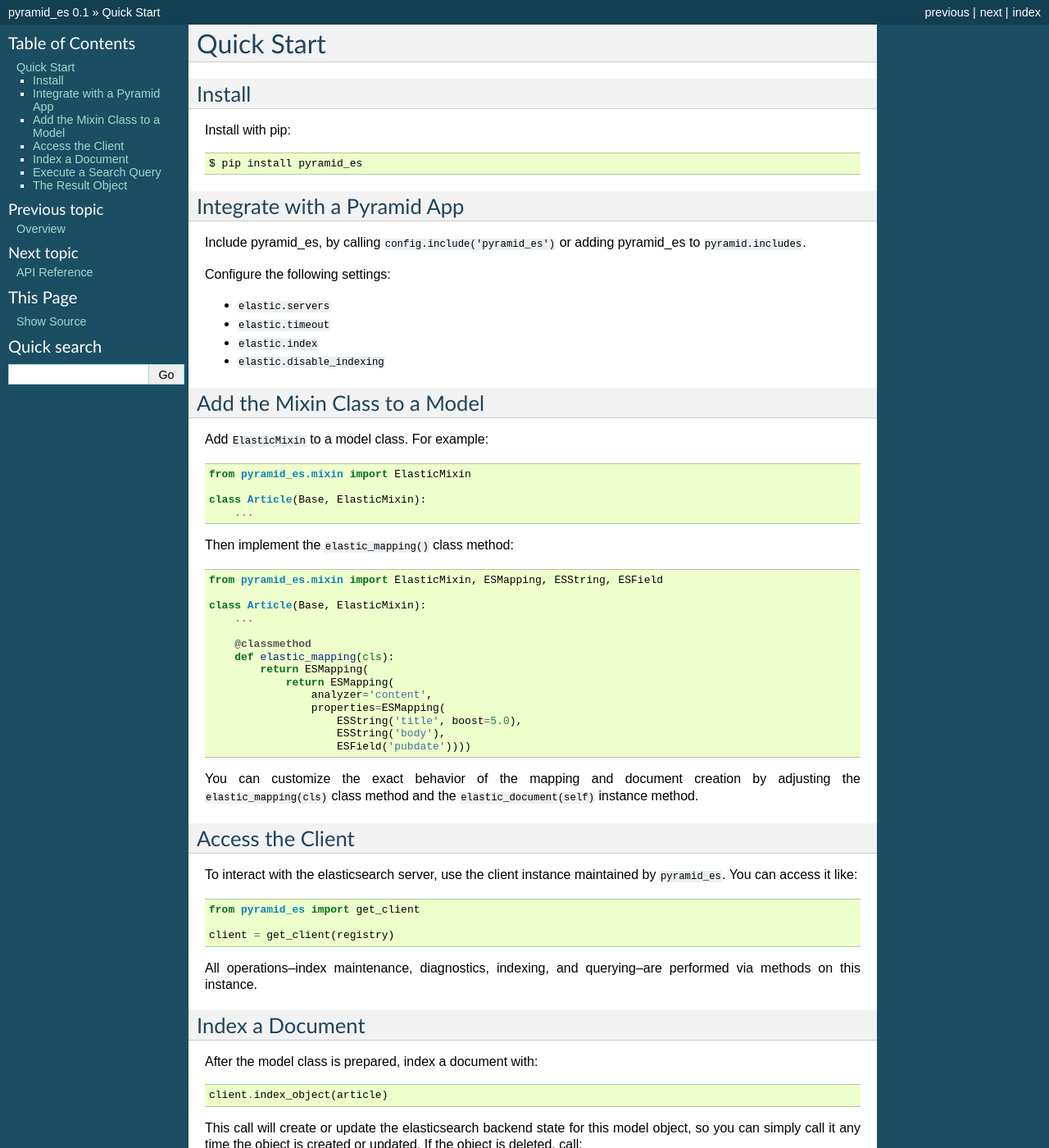
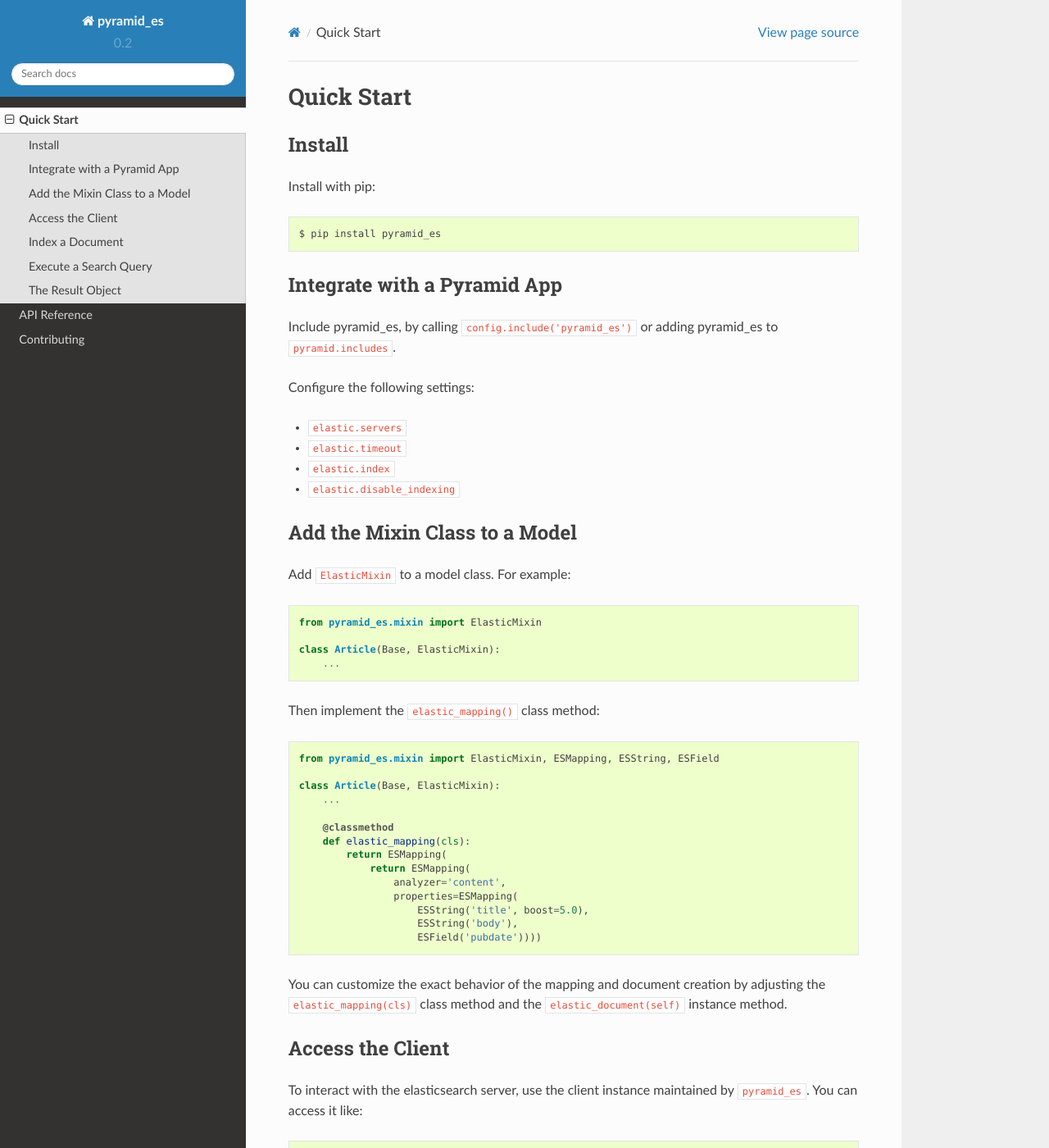
Before and after one commit to storborg/pyramid_es, a Sphinx documentation site: the page built from docs/quickstart.rst, in a window 1280 px wide and 1400 px high. Shown: the whole window at 82% size. Built offline with Sphinx 7.4.7 and the Read the Docs theme 2.0.0, drawn with Linux system fonts in a browser that asks for light colours; some of the changed text lies outside the part shown.

Commit message:
Docs overhaul, clean up packaging, add sphinx call to tox testing

```diff
--- a/README.rst
+++ b/README.rst
@@ -25,6 +25,6 @@ Example Usage
 
     client = get_client(request)
     result = client.query(Movie).\
-        filter_term('movie', 1987).\
+        filter_term('year', 1987).\
         order_by('rating').\
         execute()
--- a/docs/conf.py
+++ b/docs/conf.py
@@ -1,5 +1,12 @@
 import sys
 import os
+
+try:
+    import sphinx_rtd_theme
+    html_theme = 'sphinx_rtd_theme'
+    html_theme_path = [sphinx_rtd_theme.get_html_theme_path()]
+except ImportError:
+    html_theme = 'default'
 
 # If extensions (or modules to document with autodoc) are in another directory,
 # add these directories to sys.path here. If the directory is relative to the
@@ -28,16 +35,16 @@ master_doc = 'index'
 
 # General information about the project.
 project = u'pyramid_es'
-copyright = u'2012, Scott Torborg'
+copyright = u'2014, Scott Torborg'
 
 # The version info for the project you're documenting, acts as replacement for
 # |version| and |release|, also used in various other places throughout the
 # built documents.
 #
 # The short X.Y version.
-version = '0.1'
+version = '0.2'
 # The full version, including alpha/beta/rc tags.
-release = '0.1'
+release = '0.2'
 
 # The language for content autogenerated by Sphinx. Refer to documentation
 # for a list of supported languages.
@@ -79,7 +86,7 @@ pygments_style = 'sphinx'
 
 # The theme to use for HTML and HTML Help pages.  See the documentation for
 # a list of builtin themes.
-html_theme = 'default'
+#html_theme = 'default'
 
 # Theme options are theme-specific and customize the look and feel of a theme
 # further.  For a list of options available for each theme, see the
@@ -91,7 +98,7 @@ html_theme = 'default'
 
 # The name for this set of Sphinx documents.  If None, it defaults to
 # "<project> v<release> documentation".
-html_title = 'pyramid_es 0.1'
+html_title = 'Pyramid Elasticsearch Integration'
 
 # A shorter title for the navigation bar.  Default is the same as html_title.
 #html_short_title = None
--- a/docs/index.rst
+++ b/docs/index.rst
@@ -1,5 +1,5 @@
-Overview
-========
+Pyramid Elasticsearch Integration
+=================================
 
 Scott Torborg - `Cart Logic <http://www.cartlogic.com>`_
 
--- a/docs/quickstart.rst
+++ b/docs/quickstart.rst
@@ -28,14 +28,18 @@ Configure the following settings:
 Add the Mixin Class to a Model
 ------------------------------
 
-Add ``ElasticMixin`` to a model class. For example::
+Add ``ElasticMixin`` to a model class. For example:
+
+.. code-block:: python
 
     from pyramid_es.mixin import ElasticMixin
 
     class Article(Base, ElasticMixin):
         ...
 
-Then implement the ``elastic_mapping()`` class method::
+Then implement the ``elastic_mapping()`` class method:
+
+.. code-block:: python
 
     from pyramid_es.mixin import ElasticMixin, ESMapping, ESString, ESField
 
@@ -60,7 +64,9 @@ adjusting the ``elastic_mapping(cls)`` class method and the
 Access the Client
 -----------------
 
-To interact with the elasticsearch server, use the client instance maintained by ``pyramid_es``. You can access it like::
+To interact with the elasticsearch server, use the client instance maintained by ``pyramid_es``. You can access it like:
+
+.. code-block:: python
 
     from pyramid_es import get_client
 
@@ -72,13 +78,17 @@ All operations--index maintenance, diagnostics, indexing, and querying--are perf
 Index a Document
 ----------------
 
-After the model class is prepared, index a document with::
+After the model class is prepared, index a document with:
+
+.. code-block:: python
 
     client.index_object(article)
 
 This call will create or update the elasticsearch backend state for this model
 object, so you can simply call it any time the object is created or updated. If
-the object is deleted, call::
+the object is deleted, call:
+
+.. code-block:: python
 
     client.delete_object(article)
 
@@ -86,7 +96,9 @@ the object is deleted, call::
 Execute a Search Query
 ----------------------
 
-Search queries are formed generatively, much like SQLAlchemy. Here's an example::
+Search queries are formed generatively, much like SQLAlchemy. Here's an example:
+
+.. code-block:: python
 
     q = client.query(Article)
     q = q.filter_term('title', 'Introduction')
@@ -96,7 +108,9 @@ Search queries are formed generatively, much like SQLAlchemy. Here's an example:
     for result in results:
         print result.title, result.pubdate
 
-To make a keyword search, add the ``q`` argument to ``client.query()``::
+To make a keyword search, add the ``q`` argument to ``client.query()``:
+
+.. code-block:: python
 
     q = client.query(Article, q='kittens')
 
```
Also changed, not shown: docs/api.rst (+10 -5 lines), docs/contributing.rst (+6 -14 lines), 6 other files.
